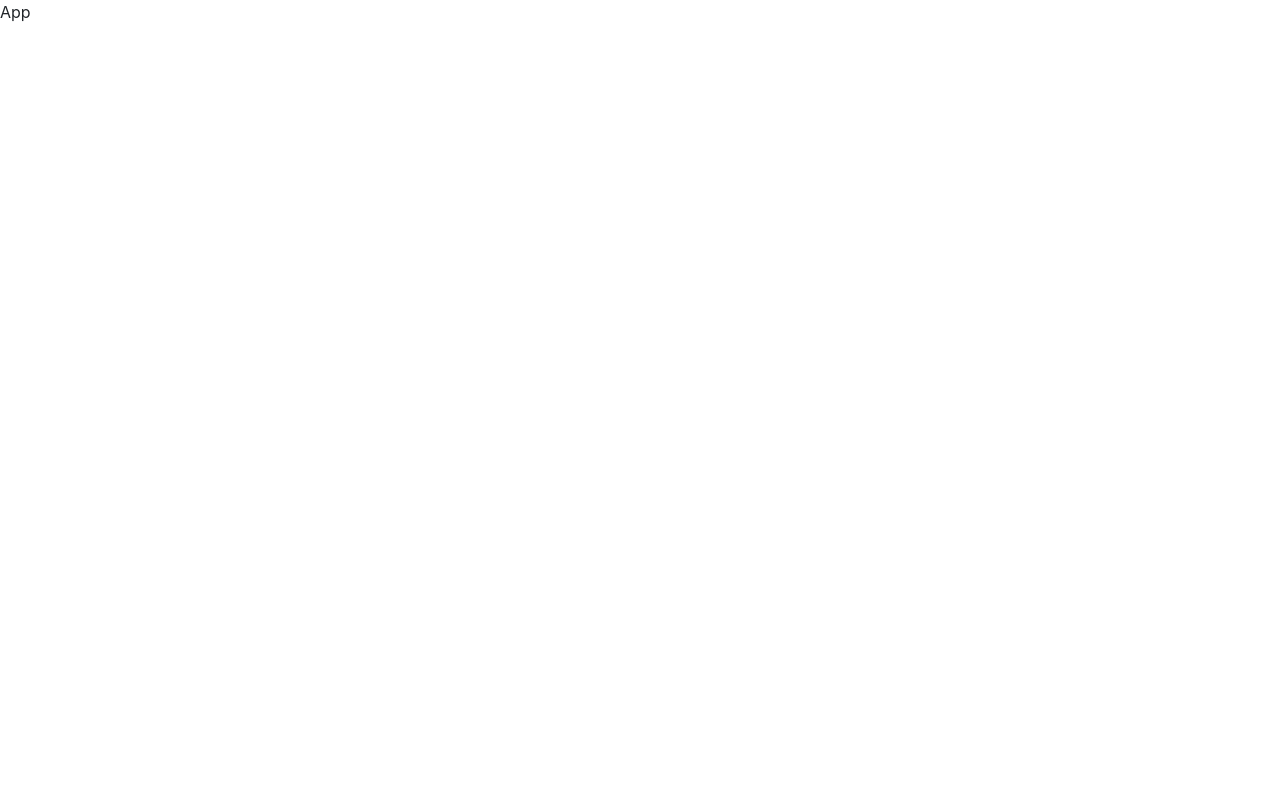
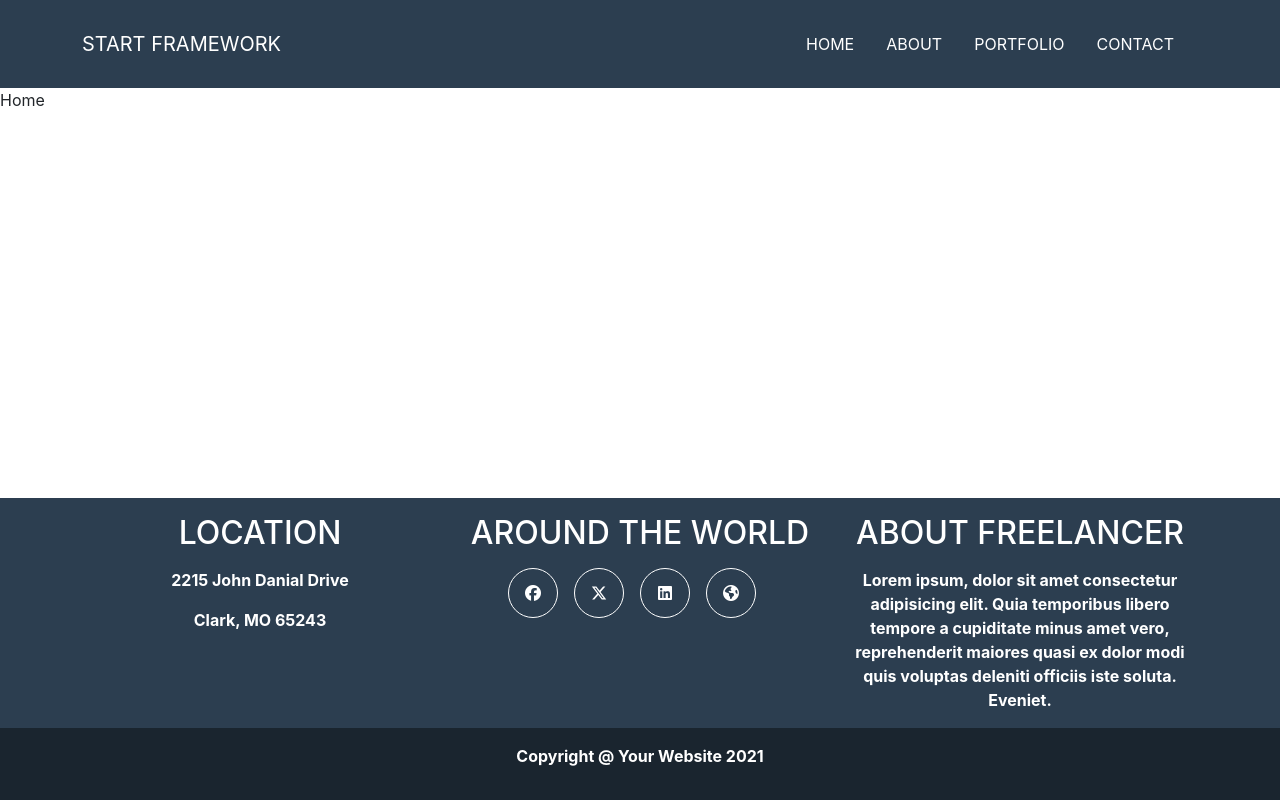
Before and after one commit to Irenaeus-XVI/start-portfolio, a React (Create React App) app: page / in a window 1280 px wide. Built offline with nearby package versions, Linux system fonts and the light colour scheme.

Commit message:
Finish navBar,Footer,Routing.

```diff
--- a/package.json
+++ b/package.json
@@ -3,12 +3,14 @@
   "version": "0.1.0",
   "private": true,
   "dependencies": {
+    "@fortawesome/fontawesome-free": "^6.5.1",
     "@testing-library/jest-dom": "^5.17.0",
     "@testing-library/react": "^13.4.0",
     "@testing-library/user-event": "^13.5.0",
     "bootstrap": "^5.3.2",
     "react": "^18.2.0",
     "react-dom": "^18.2.0",
+    "react-router-dom": "^6.20.1",
     "react-scripts": "5.0.1",
     "web-vitals": "^2.1.4"
   },
--- a/src/App.js
+++ b/src/App.js
@@ -1,7 +1,12 @@
 import React from 'react'
+import NavBar from './Components/NavBar/NavBar'
+import Footer from './Components/Footer/Footer'
 
 export default function App() {
   return (
-    <div>App</div>
+    <>
+      <NavBar />
+      <Footer />
+    </>
   )
 }
--- a/src/Components/Footer/Footer.jsx
+++ b/src/Components/Footer/Footer.jsx
@@ -1,7 +1,60 @@
 import React from 'react'
-
+import styles from './Footer.module.css'
 export default function Footer() {
     return (
-        <div>Footer</div>
+        <>
+            <footer className={`fixed-bottom pt-3 ${styles.bgColor} text-white fw-bold text-center`}>
+                <div className="container">
+                    <div className="row">
+                        <div className="col-md-4">
+                            <div>
+                                <h2 className='mb-3'>LOCATION</h2>
+                                <p>2215 John Danial Drive</p>
+                                <p>Clark, MO 65243</p>
+                            </div>
+                        </div>
+
+                        <div className="col-md-4">
+                            <div>
+                                <h2 className='mb-3'>
+                                    AROUND THE WORLD
+                                </h2>
+                                <div className='d-flex justify-content-center align-items-center'>
+                                    <div className={`${styles.icon} me-3`}>
+                                        <i className="fa-brands fa-facebook fa-1xl "></i>
+                                    </div>
+                                    <div className={`${styles.icon} me-3`}>
+                                        <i className="fa-brands fa-x-twitter fa-1xl "></i>
+                                    </div>
+                                    <div className={`${styles.icon} me-3`}>
+                                        <i className="fa-brands fa-linkedin fa-1xl "></i>
+                                    </div>
+                                    <div className={`${styles.icon} me-3`}>
+                                        <i className="fa-solid fa-earth-americas fa-1xl "></i>
+                                    </div>
+                                </div>
+                            </div>
+                        </div>
+
+                        <div className="col-md-4">
+
+                            <div>
+                                <h2 className='mb-3'>ABOUT FREELANCER</h2>
+                                <p>Lorem ipsum, dolor sit amet consectetur adipisicing elit. Quia temporibus libero tempore a cupiditate minus amet vero, reprehenderit maiores quasi ex dolor modi quis voluptas deleniti officiis iste soluta. Eveniet.</p>
+                            </div>
+                        </div>
+
+
+
+                    </div>
+
+                </div>
+
+                <div className={`${styles.footerDown}  py-3  `}>
+                    <p>Copyright @ Your Website 2021</p>
+                </div>
+            </footer>
+
+        </>
     )
 }
--- /dev/null
+++ b/src/Components/Footer/Footer.module.css
@@ -0,0 +1,25 @@
+.bgColor {
+    background-color: #2C3E50;
+}
+
+.icon {
+    width: 50px;
+    height: 50px;
+    border-radius: 50%;
+    display: flex;
+    justify-content: center;
+    align-items: center;
+    border: 1px solid white;
+
+}
+
+.footerDown{
+    background-color: #1A252F;
+}
+
+.icon:hover{
+    background-color: white;
+    transition: all 0.5s;
+    color: #222;
+    cursor: pointer;
+}
--- /dev/null
+++ b/src/Components/Layout/Layout.jsx
@@ -0,0 +1,13 @@
+import React from 'react'
+import NavBar from '../NavBar/NavBar'
+import Footer from '../Footer/Footer'
+import { Outlet } from 'react-router-dom'
+export default function Layout() {
+    return (
+        <>
+            <NavBar />
+            <Outlet />
+            <Footer />
+        </>
+    )
+}
--- a/src/Components/NavBar/NavBar.jsx
+++ b/src/Components/NavBar/NavBar.jsx
@@ -1,41 +1,33 @@
 import React from 'react'
-
+import styles from './NavBar.module.css'
+import {Link} from 'react-router-dom'
 export default function NavBar() {
     return (
         <>
-            <nav className="navbar navbar-expand-lg bg-body-tertiary">
-                <div className="container-fluid">
-                    <a className="navbar-brand" href="#">Navbar</a>
+            <nav className={`navbar navbar-expand-lg py-4 ${styles.bgColor}`}>
+                <div className="container">
+                    <a className="navbar-brand fd-bold text-white" href="#">START FRAMEWORK</a>
                     <button className="navbar-toggler" type="button" data-bs-toggle="collapse" data-bs-target="#navbarSupportedContent" aria-controls="navbarSupportedContent" aria-expanded="false" aria-label="Toggle navigation">
                         <span className="navbar-toggler-icon"></span>
                     </button>
                     <div className="collapse navbar-collapse" id="navbarSupportedContent">
-                        <ul className="navbar-nav me-auto mb-2 mb-lg-0">
+                        <ul className="navbar-nav ms-auto mb-2 mb-lg-0">
                             <li className="nav-item">
-                                <a className="nav-link active" aria-current="page" href="#">Home</a>
+                                <Link className="nav-link fd-bold text-white me-3 active" aria-current="page" to={''}>HOME</Link>
                             </li>
                             <li className="nav-item">
-                                <a className="nav-link" href="#">Link</a>
+                                <Link className="nav-link fd-bold text-white me-3" to={'about'}>ABOUT</Link>
                             </li>
-                            <li className="nav-item dropdown">
-                                <a className="nav-link dropdown-toggle" href="#" role="button" data-bs-toggle="dropdown" aria-expanded="false">
-                                    Dropdown
-                                </a>
-                                <ul className="dropdown-menu">
-                                    <li><a className="dropdown-item" href="#">Action</a></li>
-                                    <li><a className="dropdown-item" href="#">Another action</a></li>
-                                    <li><hr className="dropdown-divider" /></li>
-                                    <li><a className="dropdown-item" href="#">Something else here</a></li>
-                                </ul>
+
+                            <li className="nav-item">
+                                <Link className="nav-link fd-bold text-white me-3" to={'portfolio'}>PORTFOLIO</Link>
                             </li>
                             <li className="nav-item">
-                                <a className="nav-link disabled" aria-disabled="true">Disabled</a>
+                                <Link className="nav-link fd-bold text-white me-3" to={'contact'}>CONTACT</Link>
                             </li>
+
                         </ul>
-                        <form className="d-flex" role="search">
-                            <input className="form-control me-2" type="search" placeholder="Search" aria-label="Search" />
-                            <button className="btn btn-outline-success" type="submit">Search</button>
-                        </form>
+
                     </div>
                 </div>
             </nav>
--- /dev/null
+++ b/src/Components/NavBar/NavBar.module.css
@@ -0,0 +1,3 @@
+.bgColor{
+    background-color: #2C3E50;
+}
--- /dev/null
+++ b/src/Components/Portfolio/Portfolio.jsx
@@ -0,0 +1,7 @@
+import React from 'react'
+
+export default function Portfolio() {
+  return (
+    <div>Portfolio</div>
+  )
+}
--- a/src/index.js
+++ b/src/index.js
@@ -1,16 +1,34 @@
-import React from 'react';
+import React, { Children } from 'react';
 import ReactDOM from 'react-dom/client';
 import 'bootstrap/dist/css/bootstrap.min.css'
+import '@fortawesome/fontawesome-free/css/all.min.css'
 import './index.css';
 import 'bootstrap/dist/js/bootstrap.bundle'
 import App from './App';
 import reportWebVitals from './reportWebVitals';
+import { RouterProvider, createBrowserRouter } from 'react-router-dom';
+import Layout from './Components/Layout/Layout';
+import Home from './Components/Home/Home';
+import About from './Components/About/About';
+import Portfolio from './Components/Portfolio/Portfolio';
+import Contact from './Components/Contact/Contact';
+
+
+
+const routers = createBrowserRouter([{
+  path: '', element: <Layout />, children: [
+    { index: true, element: <Home /> },
+    { path: 'about', element: <About /> },
+    { path: 'portfolio', element: <Portfolio /> },
+    { path: 'contact', element: <Contact /> }
+  ]
+
+}])
+
 
 const root = ReactDOM.createRoot(document.getElementById('root'));
 root.render(
-  <React.StrictMode>
-    <App />
-  </React.StrictMode>
+  <RouterProvider router={routers}></RouterProvider>
 );
 
 // If you want to start measuring performance in your app, pass a function
```
Also changed, not shown: src/Components/Portofolio/Portofolio.jsx (deleted, +0 -7 lines), 1 other file (tests, documents, lock files or other folders).
